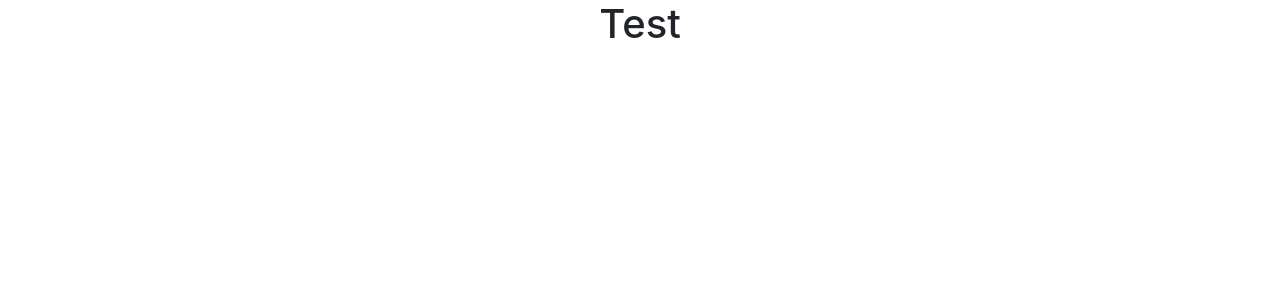
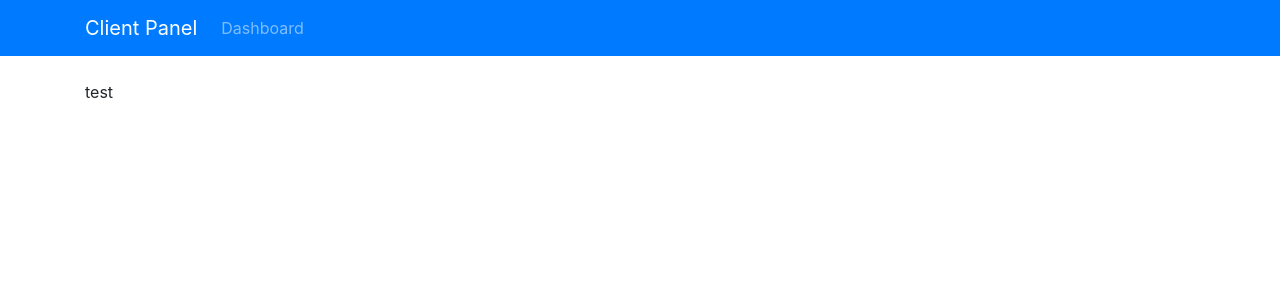
Before and after one commit to tanpld/react-firebase-clientpanel, a React (Create React App) app: page / in a window 1280 px wide. Shown: the top 300 px of the page. Built offline with nearby package versions, Linux system fonts and the light colour scheme.

Commit message:
Add NavBar

```diff
--- a/package.json
+++ b/package.json
@@ -5,6 +5,7 @@
   "dependencies": {
     "react": "^16.8.2",
     "react-dom": "^16.8.2",
+    "react-router-dom": "^4.3.1",
     "react-scripts": "2.1.5"
   },
   "scripts": {
--- a/src/App.js
+++ b/src/App.js
@@ -1,12 +1,17 @@
 import React, { Component } from 'react'
-import './App.css'
+import { BrowserRouter as Router, Route, Switch } from 'react-router-dom'
+
+import AppNavBar from './components/layout/AppNavBar'
 
 class App extends Component {
   render() {
     return (
-      <div className="App">
-        <h1>Test</h1>
-      </div>
+      <Router>
+        <div className="App">
+          <AppNavBar />
+          <div className="container">test</div>
+        </div>
+      </Router>
     )
   }
 }
--- a/src/components/layout/AppNavBar.js
+++ b/src/components/layout/AppNavBar.js
@@ -0,0 +1,35 @@
+import React, { Component } from 'react'
+import { Link } from 'react-router-dom'
+
+class AppNavBar extends Component {
+  render() {
+    return (
+      <nav className="navbar navbar-expand-md navbar-dark bg-primary mb-4">
+        <div className="container">
+          <Link to="/" className="navbar-brand">
+            Client Panel
+          </Link>
+          <button
+            className="navbar-toggler"
+            type="button"
+            data-toggle="collapse"
+            data-target="#navbar-main"
+          >
+            <span className="nabbar-toggle-icon" /> test
+          </button>
+          <div className="collapse navbar-collapse" id="navbar-main">
+            <ul className="navbar-nav mr-auto">
+              <li className="nav-item">
+                <Link to="/" className="nav-link">
+                  Dashboard
+                </Link>
+              </li>
+            </ul>
+          </div>
+        </div>
+      </nav>
+    )
+  }
+}
+
+export default AppNavBar
```
Also changed, not shown: 1 other file (tests, documents, lock files or other folders).
